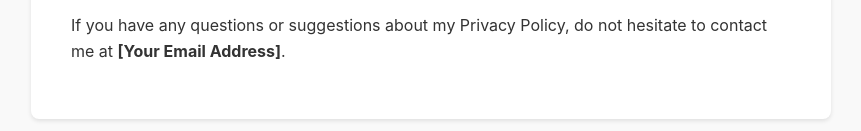
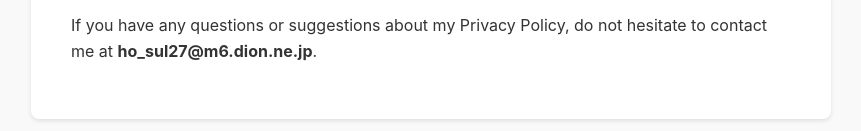
Before and after one commit to xuepan07/Tempoma-app-privacy-policy, a plain HTML site: page index.html in a window 1280 px wide. Shown: the part 1136-1267 px from the top of the page, without its empty margins (209-1070 px from the left). Drawn offline with Linux system fonts and the light colour scheme.

Commit message:
Update contact email in Privacy Policy section

```diff
--- a/index.html
+++ b/index.html
@@ -54,7 +54,7 @@
         <p>The Developer may update our Privacy Policy from time to time. You are advised to review this page periodically for any changes.</p>
 
         <h2>6. Contact Us</h2>
-        <p>If you have any questions or suggestions about my Privacy Policy, do not hesitate to contact me at <strong>[Your Email Address]</strong>.</p>
+        <p>If you have any questions or suggestions about my Privacy Policy, do not hesitate to contact me at <strong>ho_sul27@m6.dion.ne.jp</strong>.</p>
     </div>
 </body>
 </html>
```
